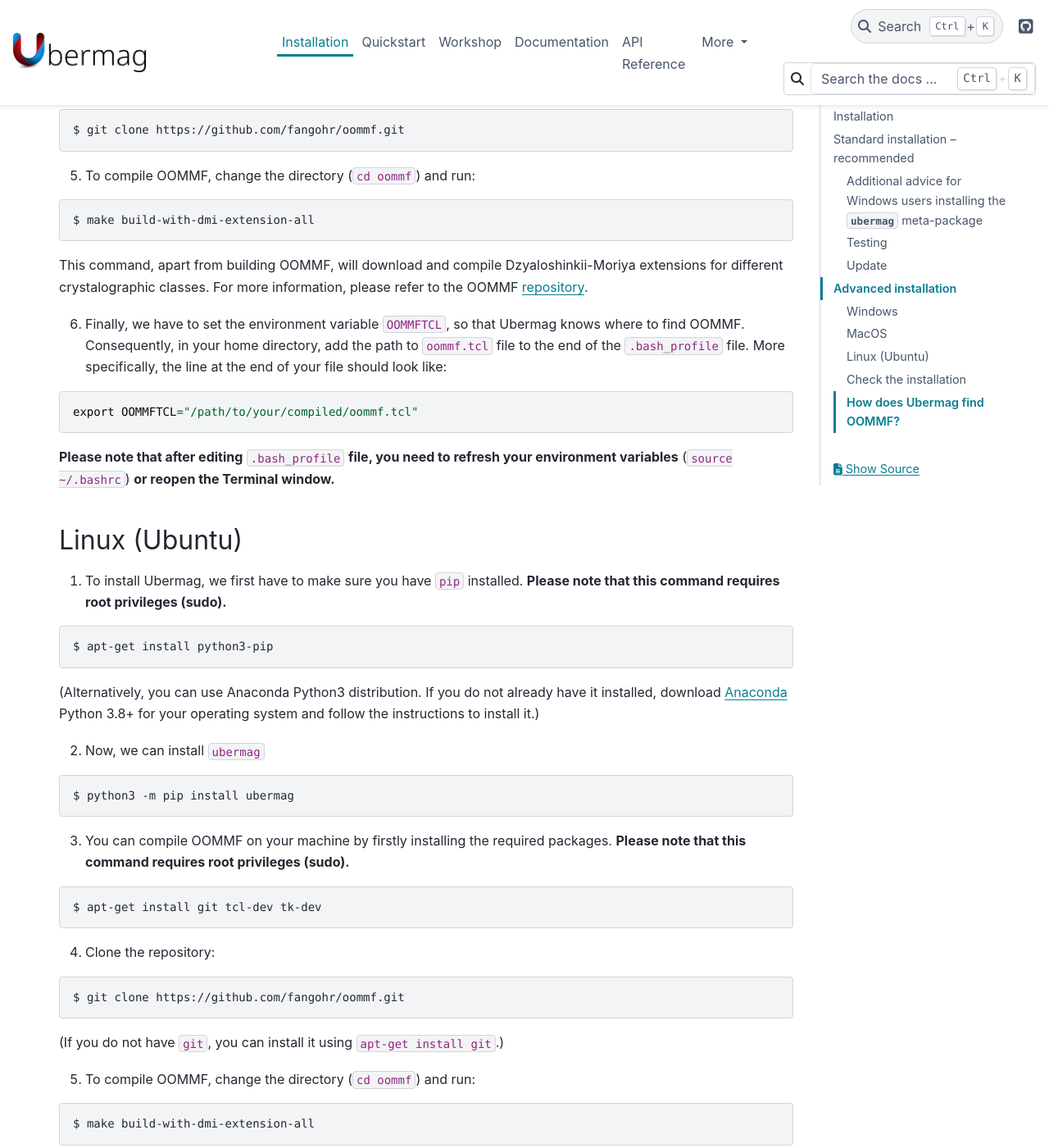
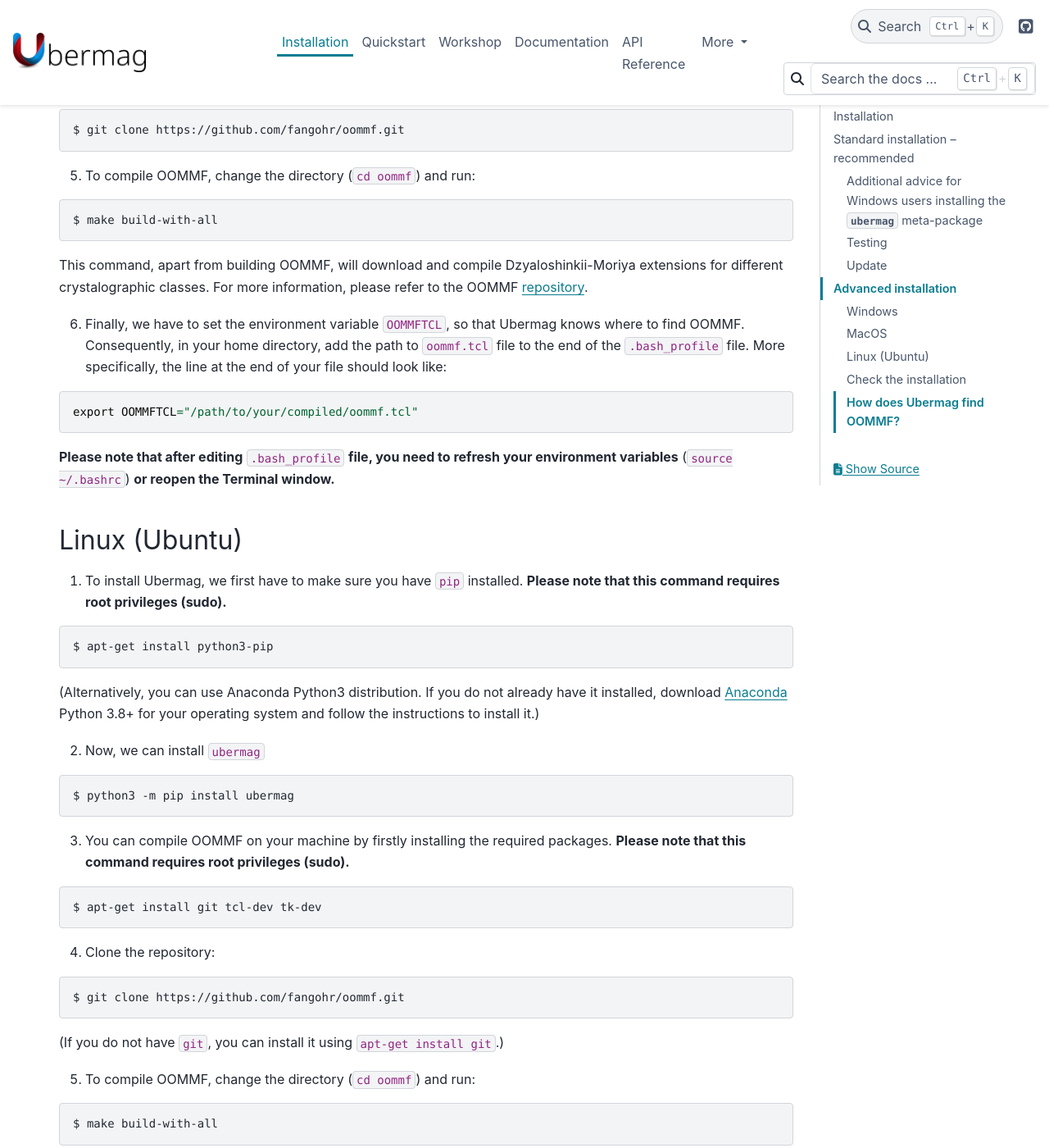
Before and after one commit to ubermag/ubermag.github.io, a Sphinx documentation site: the page built from source/installation.rst, in a window 1280 px wide and 1400 px high, scrolled down 3291 px. Shown: the whole window at 82% size. Built offline with Sphinx 7.4.7 and the PyData theme 0.15.4, drawn with Linux system fonts in a browser that asks for light colours; pages that are not in the unit, such as notebooks, are missing from menus.

Commit message:
Manual installation: wrong makefile target.

```diff
--- a/source/installation.rst
+++ b/source/installation.rst
@@ -164,7 +164,7 @@
 
 .. code-block:: bash
 
-   $ make build-with-dmi-extension-all
+   $ make build-with-all
 
 This command, apart from building OOMMF, will download and compile
 Dzyaloshinkii-Moriya extensions for different crystalographic classes. For more
@@ -225,7 +225,7 @@
 
 .. code-block:: bash
 
-   $ make build-with-dmi-extension-all
+   $ make build-with-all
 
 This command, apart from building OOMMF, will download and compile
 Dzyaloshinkii-Moriya extensions as well. For more information, please refer to
```
